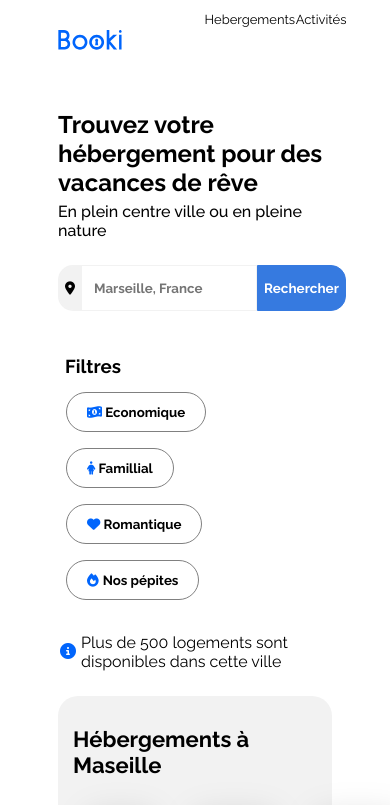
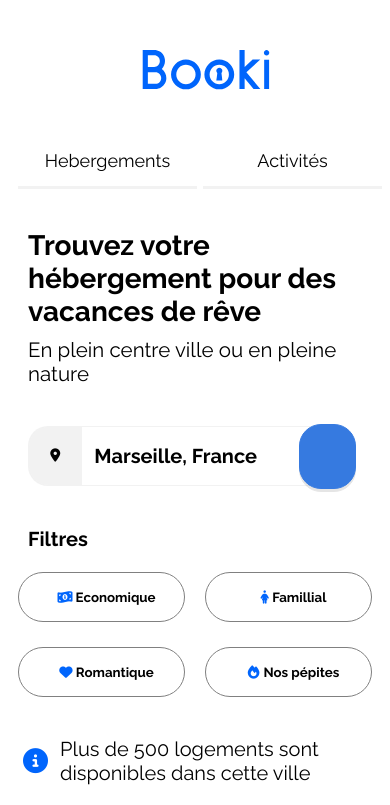
Before and after one commit to IliesOuahabi/Booki-Final, a plain HTML site: page index.html in a window 390 px wide. Shown: the top 805 px of the page. Drawn offline with Linux system fonts and the light colour scheme.

Commit message:
fin du top de la version mobile

```diff
--- a/style.css
+++ b/style.css
@@ -48,7 +48,6 @@ header {
     border: solid rgba(177, 177, 177, 0.575);
     font-size: small;
     display: flex;
-    width: 8%;
     justify-content: center;
     height: 2cap;
     padding-top: 10px;
@@ -152,6 +151,11 @@ input[type="text"] {
     border: 1px solid #F2F2F2;
 }
 
+input::placeholder {
+    color: rgb(0, 0, 0);
+}
+
+
 .searchBar2 input {
     border: none;
     width: 0;
@@ -172,6 +176,10 @@ input[type="text"] {
 .searchBar3 h3 {
     font-size: 13.5px;
     color: white;
+}
+
+.loupe {
+    display: none;
 }
 
 .btn button {
@@ -509,6 +517,10 @@ li {
 /* Medium devices (tablets, less/equal than 1024px) */
 @media (max-width: 1024px) {
 
+    .loupe {
+        display: none;
+    }
+
     .btnH3 {
         display: flex;
         flex-direction: column;
@@ -613,10 +625,247 @@ li {
         padding-left: 15PX;
     }
 
-
+    input::placeholder {
+        color: rgb(0, 0, 0);
+    }
 }
 
 /* Small devices (phones, less than 768px) */
 @media (max-width: 767.98px) {
     /* ... */
+
+
+    .main-container {
+        padding: 0px;
+    }
+
+    header {
+        display: flex;
+        flex-direction: column;
+        align-items: center;
+        width: 100%;
+        margin-bottom: 0;
+    }
+
+
+    .header {
+        display: flex;
+        gap: 2px;
+        order: 2;
+        width: 100%;
+        margin-left: 0;
+        padding-left: 0;
+        margin-right: 0;
+        padding-right: 0;
+
+
+    }
+
+    .logo {
+        order: 1;
+        width: 300px;
+        height: 40px;
+        padding-bottom: 30px;
+        padding-top: 50px;
+        padding-left: 40px;
+    }
+
+
+    .he1 {
+        width: 50%;
+        padding-bottom: 10px;
+        margin-right: 2px;
+        margin-bottom: 40px;
+        margin-top: 20px;
+        display: flex;
+        font-size: 18px;
+        margin-left: 10px;
+        border: solid #F2F2F2;
+        height: 2cap;
+        border-top: transparent;
+        border-left: transparent;
+        border-right: transparent;
+
+
+    }
+    .he2 {
+        width:50%;
+        font-size: 18px;
+        padding-bottom: 10px;
+        padding-left: 0px;
+        padding-right: 0px;
+        margin-left: 2px;
+        margin-bottom: 40px;
+        margin-top: 20px;
+        border: solid #F2F2F2;
+        height: 2cap;
+        border-top: transparent;
+        border-left: transparent;
+        border-right: transparent;
+    }
+
+
+    .he1:hover {
+        border-top: transparent;
+        color: black;
+        border-bottom: solid #F2F2F2;
+    }
+
+    .he2:hover {
+        border-top: transparent;
+        color: black;
+        border-bottom: solid #F2F2F2;
+    }
+
+    .he1:active {
+        border-color: #0065FC;
+        color: #0065FC;
+    }
+
+
+    .he2:active {
+        border-color: #0065FC;
+        color: #0065FC;
+    }
+
+    #actiCard1:hover {
+    transform: none;
+    }
+
+    #actiCard2:hover {
+    transform: none;
+    }
+
+    #actiCard3:hover {
+    transform: none;
+    }
+
+    #actiCard4:hover {
+    transform: none;
+    }
+
+    .top * {
+        padding-left: 10px;
+    }
+
+    .text1 h1 {
+        margin-top: 0;
+        width: 90%;
+        font-size: 28px;
+    }
+
+    .text1 h2 {
+        margin-top: 0;
+        width: 90%;
+        font-size: 20.5px;
+        padding-top: 10px;
+        font-weight: 300;
+    }
+
+    .searchBar {
+        padding-top: 15px;
+        width: 95%;
+        display: flex;
+        justify-content: flex-start;
+        margin-bottom: 10px;
+    }
+
+    .searchBar * {
+        padding: 0px;
+    }
+
+    .searchBar1 {
+        display: flex;
+        height: 60px;
+        width: 15%;
+        margin-left: 10px;
+        border-top-left-radius: 20px;
+        border-bottom-left-radius: 20px;
+    }
+
+    .pin {
+        font-size: 23px;
+    }
+
+    .searchBar2 {
+        display: flex;
+        width: 63%;
+        height: 34px;
+    }
+
+    input::placeholder {
+        font-size: 20px;
+        color: rgb(0, 0, 0);
+        margin-left: 10px;
+      }
+
+      input[type="text"] {
+        font-size: 20px;
+    }
+
+    .searchBar3 {
+        display: flex;
+        width: 16%;
+        height: 65px;
+        margin-top: -2px;
+        border-radius: 22px;
+        margin-left: -32px;
+        filter: drop-shadow(0px 3px rgba(0, 0, 0, 0.10));
+    }
+
+    .loupe {
+        display: block;
+        font-size: 20px;
+    }
+
+    .searchBar3 h3 {
+        display: none;
+    }
+
+    .btnH3 {
+      font-size: 20px;
+      height: 25px;
+    }
+
+    .btn2 {
+        display: grid;
+        grid-template-columns: repeat(2, 1fr);
+        gap: 10px;
+        width: 100%;
+        padding-left: 0;
+    }
+
+
+    .btn button {
+        height: 50px;
+        margin: 0;
+        margin-bottom: 15px;
+        margin-right: 10px;
+        border-radius: 30px;
+    }
+
+    .info {
+        margin-left: 0;
+        padding-left: 0;
+        margin-bottom: 40px;
+    }
+
+    .infoLoge {
+        padding-left: 5px;
+    }
+
+    .plus500 {
+        padding-right: 0;
+        margin-right: 0;
+    }
+
+    .i {
+        font-size: 25px;
+    }
+
+    .info h4 {
+        font-size: 20px;
+        width: 90%;
+        padding-left: 2px;
+    }
 }
```
